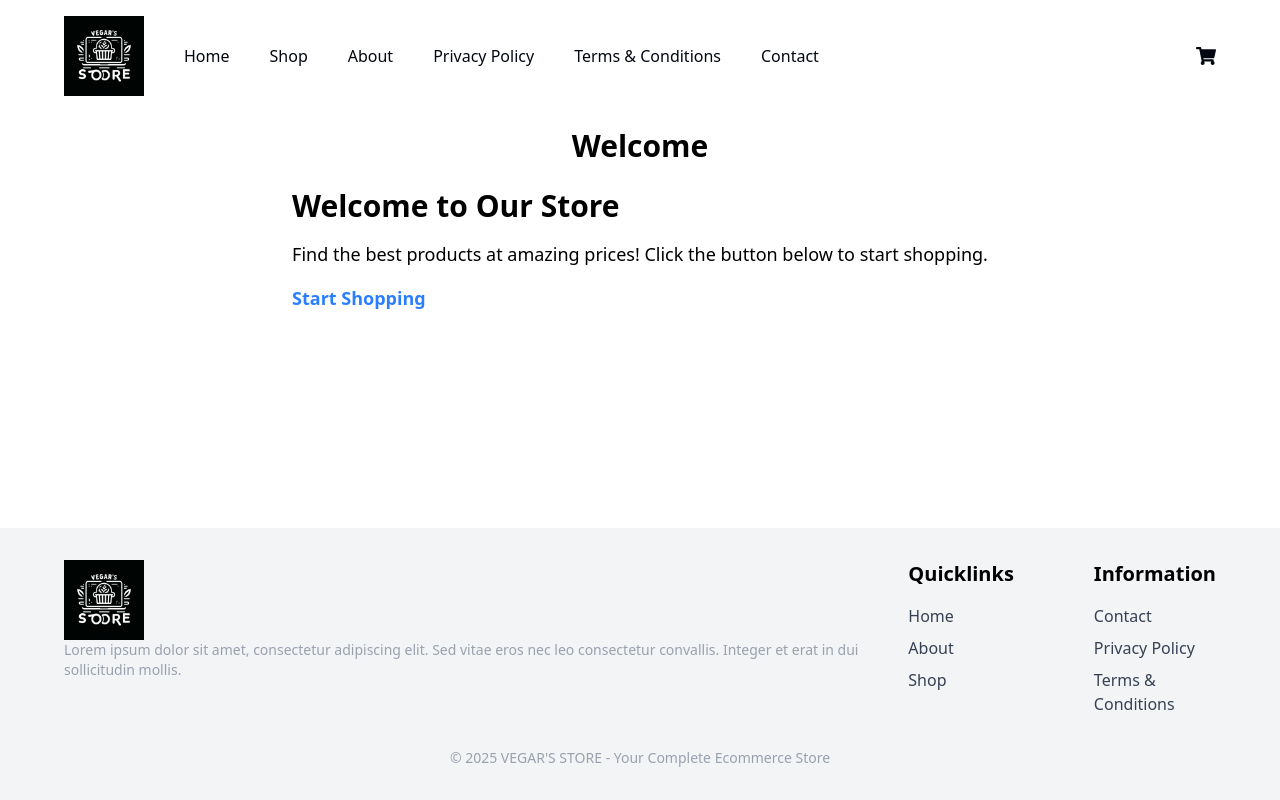
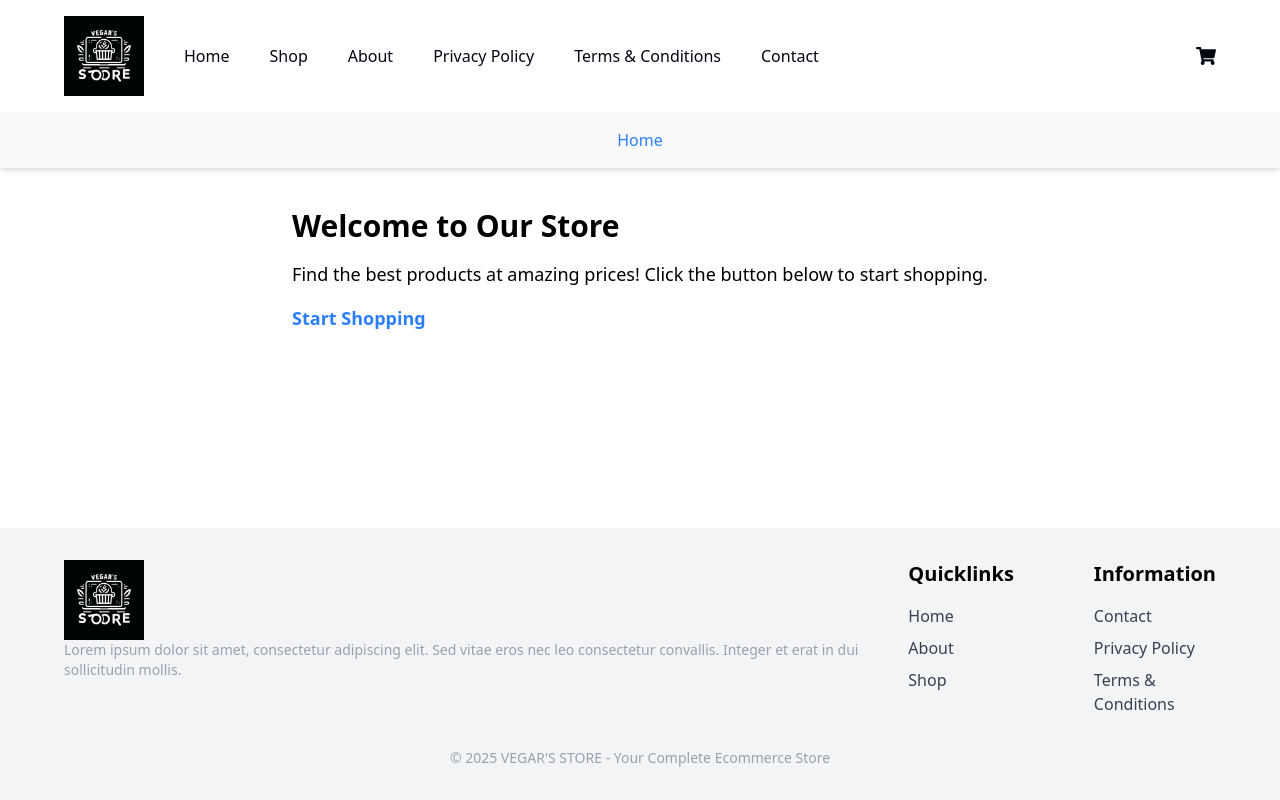
Before and after one commit to vegar24sfj/my-webstore, a React (Vite) app: page / in a window 1280 px wide. Built offline with nearby package versions, Linux system fonts and the light colour scheme.

Commit message:
la til breadcrumb

```diff
--- a/src/App.tsx
+++ b/src/App.tsx
@@ -12,38 +12,20 @@ import About from "./Pages/About";
 import PrivacyPolicy from "./Pages/PrivacyPolicy"; // Import PrivacyPolicy
 import TermsAndConditions from "./Pages/TermsAndConditions"; // Import TermsAndConditions
 import Contact from "./Pages/Contact"; // Import Contact
+import Breadcrumb from "./components/Breadcrumb"; // Import Breadcrumb
 
 function App() {
   const { cart, products, addToCart, removeFromCart } = useStore();
-
-  const currentPage = window.location.pathname.split("/")[1] || "home"; // Fallback to "home"
-
-  const renderHeader = (currentPage: string) => {
-    switch (currentPage) {
-      case "shop":
-        return <h1 className="text-3xl font-semibold">Shop</h1>;
-      case "about":
-        return <h1 className="text-3xl font-semibold">About Us</h1>;
-      case "cart":
-        return <h1 className="text-3xl font-semibold">Your Cart</h1>;
-      case "checkout":
-        return <h1 className="text-3xl font-semibold">Checkout</h1>;
-      case "product":
-        return <h1 className="text-3xl font-semibold">Product Details</h1>;
-      default:
-        return <h1 className="text-3xl font-semibold">Welcome</h1>;
-    }
-  };
 
   return (
     <Router>
       <div className="min-h-screen flex flex-col">
         <Navbar cart={cart} />
 
+        {/* Breadcrumb Navigation */}
+        <Breadcrumb />
+
         <div className="flex flex-1 flex-col items-center p-4 overflow-auto">
-          {/* Dynamic Header for each page */}
-          {renderHeader(currentPage)}
-
           <Routes>
             <Route path="/" element={<Home />} />
             <Route path="/shop" element={<Shop products={products} addToCart={addToCart} />} />
--- a/src/components/Breadcrumb.tsx
+++ b/src/components/Breadcrumb.tsx
@@ -1,30 +1,32 @@
 import { Link, useLocation } from "react-router-dom";
 
-type BreadcrumbProps = {
-  paths: { name: string; path: string }[];
-};
-
-export function Breadcrumb({ paths }: BreadcrumbProps) {
+export function Breadcrumb() {
   const location = useLocation();
+  const paths = location.pathname.split("/").filter(Boolean); // Split and remove empty strings
 
   return (
     <div className="bg-gray-50 p-4 shadow-md">
       <nav aria-label="Breadcrumb">
         <ol className="flex justify-center text-gray-700 space-x-2">
-          {paths.map((item, index) => {
-            const isActive = location.pathname === item.path; // Check if the breadcrumb is for the current page
+          <li>
+            <Link to="/" className="text-blue-500 hover:text-blue-700">
+              Home
+            </Link>
+          </li>
+          {paths.map((path, index) => {
+            const to = `/${paths.slice(0, index + 1).join("/")}`;
+            const isLast = index === paths.length - 1;
 
             return (
-              <li key={item.path} className="flex items-center">
-                {index > 0 && <span className="mx-2">/</span>}
-                <Link
-                  to={item.path}
-                  className={`${
-                    isActive ? "text-gray-500" : "text-blue-500"
-                  } hover:text-blue-700`}
-                >
-                  {item.name}
-                </Link>
+              <li key={to} className="flex items-center">
+                <span className="mx-2">/</span>
+                {isLast ? (
+                  <span className="text-gray-500">{path}</span>
+                ) : (
+                  <Link to={to} className="text-blue-500 hover:text-blue-700">
+                    {path}
+                  </Link>
+                )}
               </li>
             );
           })}
```
